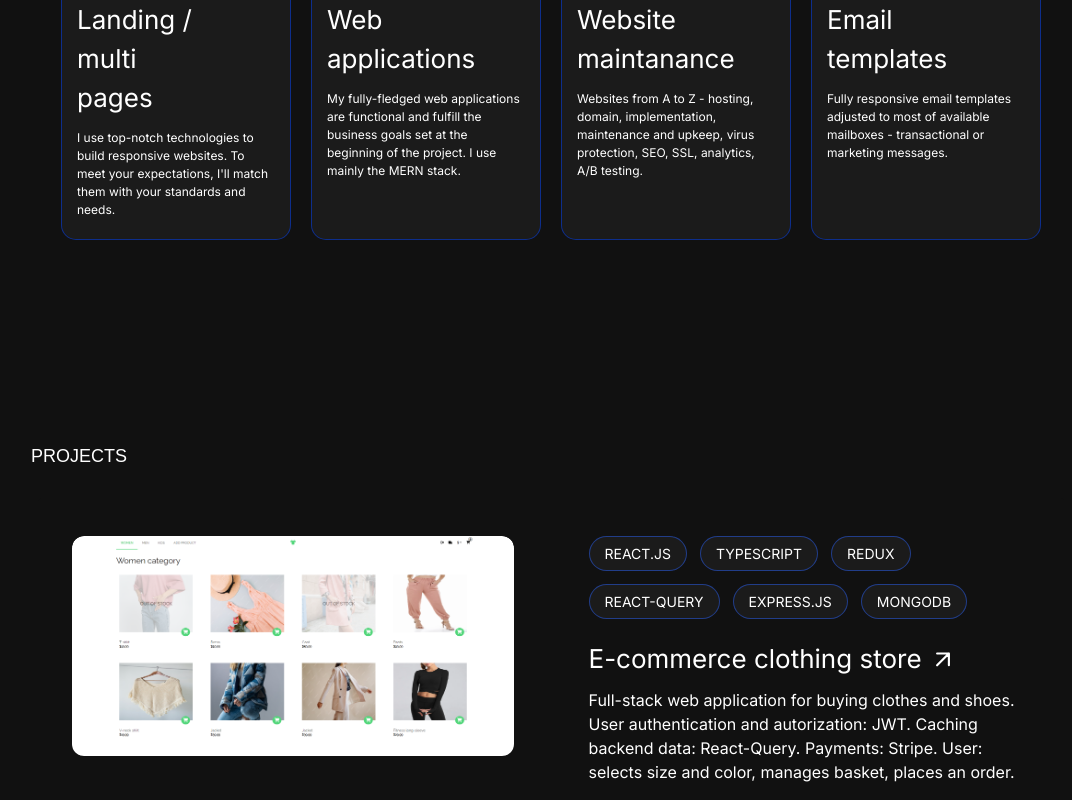
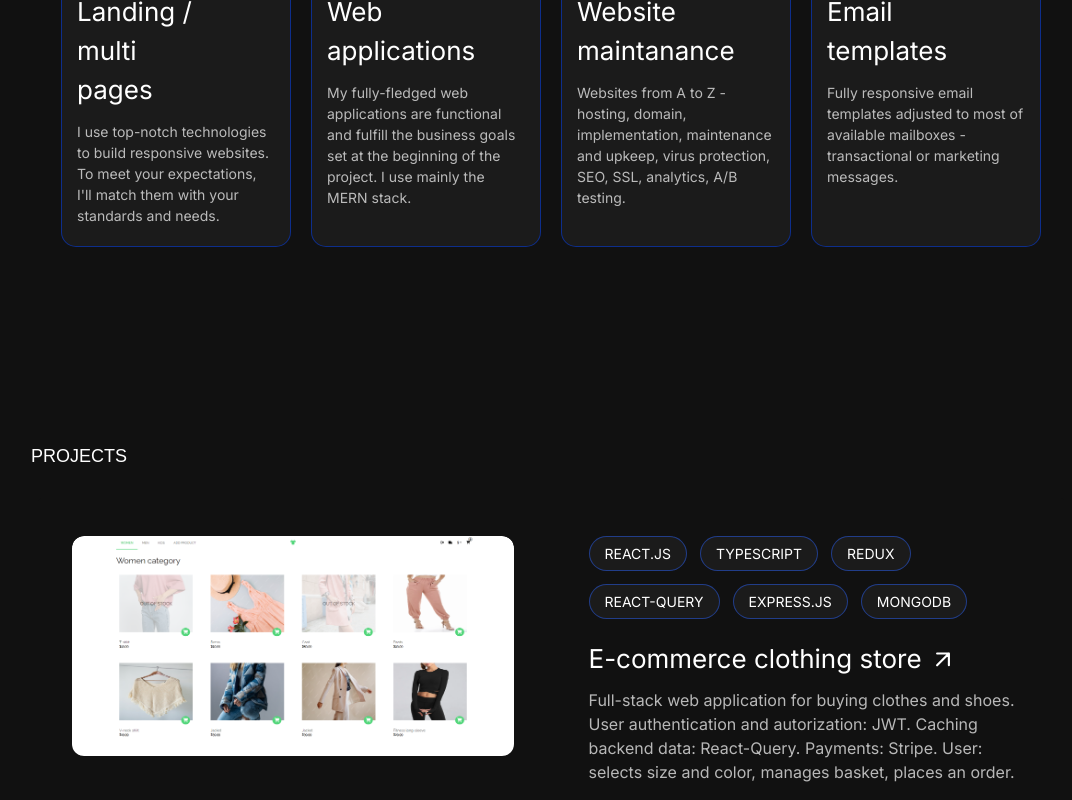
Before and after one commit to Bystrol/portfolio-website, a Next.js app: page / in a window 1280 px wide. Shown: the part 2040-2840 px from the top of the page, without its empty margins (89-1161 px from the left). Built offline with nearby package versions, Linux system fonts and the light colour scheme; a web font is replaced by a local one.

Commit message:
style: change text opacity

```diff
--- a/src/components/molecules/OfferCard.tsx
+++ b/src/components/molecules/OfferCard.tsx
@@ -25,7 +25,7 @@ export default function OfferCard({ title, content }: OfferCardProps) {
       <h3 className="text-[22px] sm:text-[24px] lg:text-[26px] w-3/4 sm:w-2/3">
         {title}
       </h3>
-      <p className="text-[12px] sm:text[14px]">{content}</p>
+      <p className="text-[12px] sm:text-[14px] text-white/[.70]">{content}</p>
     </motion.div>
   )
 }
--- a/src/components/organisms/ProjectsSection.tsx
+++ b/src/components/organisms/ProjectsSection.tsx
@@ -137,7 +137,7 @@ export default function ProjectsSection({ translation }: ProjectsSectionProps) {
                       </Link>
                       <ArrowTopRight />
                     </div>
-                    <p className="text-[12px] sm:text-[14px] lg:text-[16px]">
+                    <p className="text-[12px] sm:text-[14px] lg:text-[16px] text-white/[.70]">
                       {translation.projects.cards[index].content}
                     </p>
                   </div>
```
